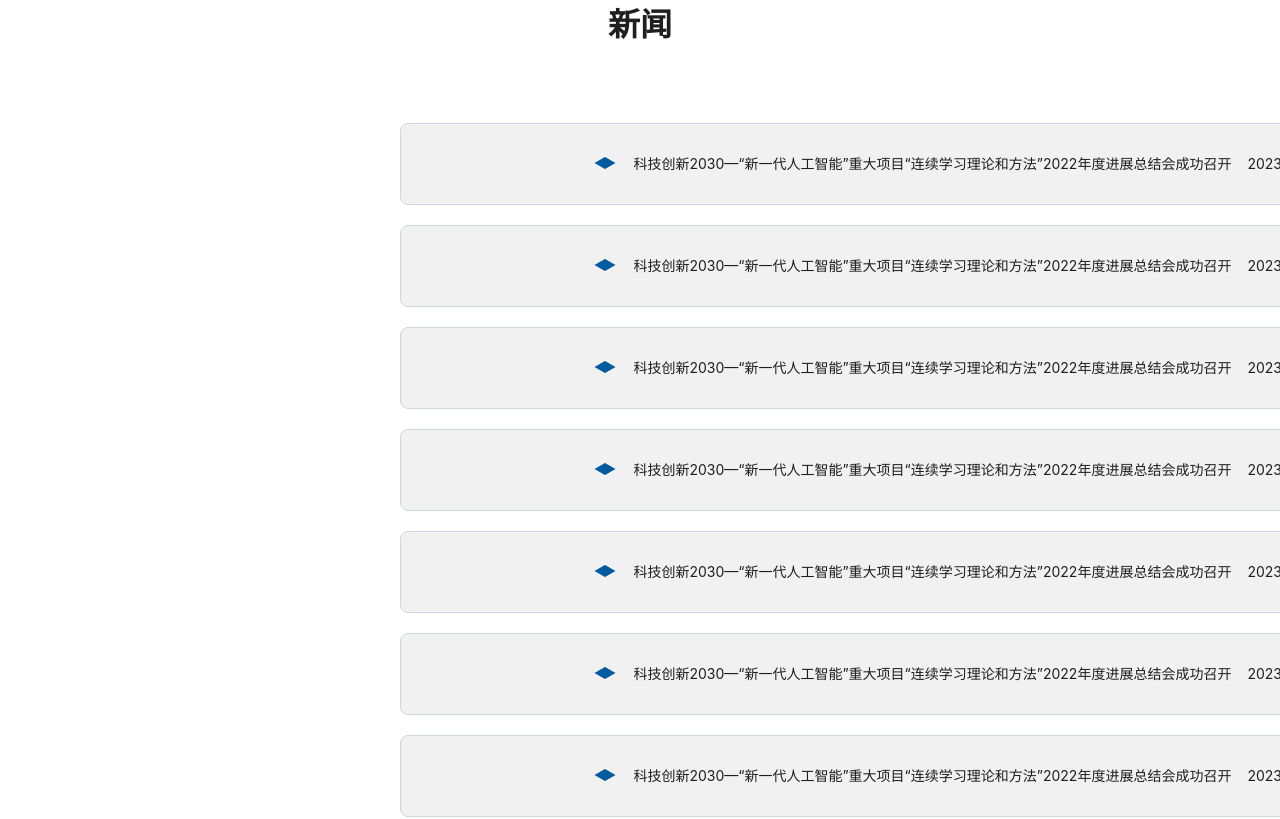
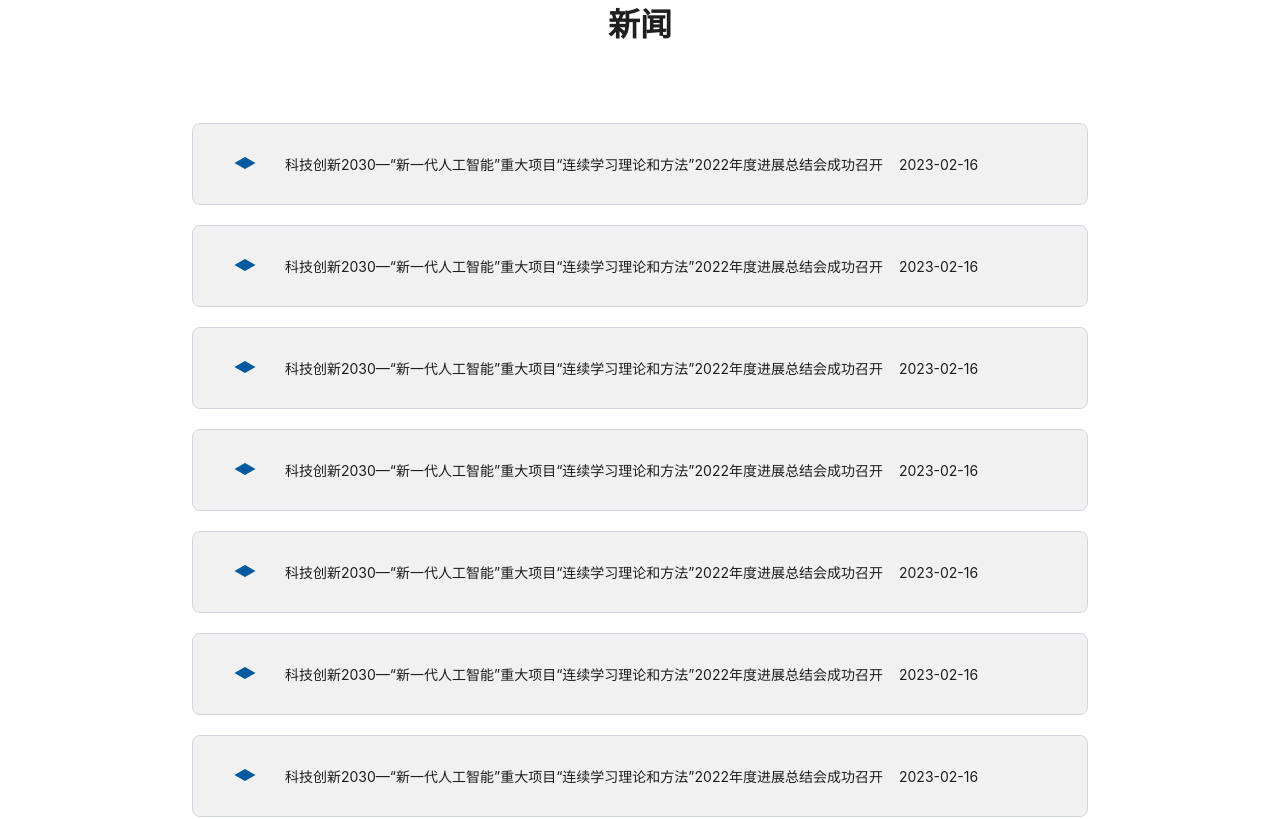
Before and after one commit to ccnulx98/ccnu-lab.github.io, a React (Vite) app: page / in a window 1280 px wide. Shown: the part 2440-3259 px from the top of the page. Built offline with nearby package versions, Linux system fonts and the light colour scheme.

Commit message:
modify TitleWrap

```diff
--- a/src/pages/web/Home/Home.tsx
+++ b/src/pages/web/Home/Home.tsx
@@ -13,13 +13,11 @@ import {
   HomeWrap,
   ImageWrap,
   TitleWrap,
-  NewsTitleWrap,
   FlexWrap,
   PrincipalBox,
   HomeProjectWrap,
   HomeProjectContentWrap,
   TrendListItem,
-  EllipsisBox,
 } from './styles';
 
 export default function Home() {
@@ -76,7 +74,7 @@ export default function Home() {
           }}
         />
       </ImageWrap>
-      <TitleWrap name="">
+      <TitleWrap>
         <Title level={1}>负责人介绍</Title>
       </TitleWrap>
       <FlexWrap>
@@ -89,16 +87,20 @@ export default function Home() {
         ))}
       </FlexWrap>
       <HomeProjectWrap>
-        <TitleWrap name="project">
-          <Title level={1}>项目简介</Title>
+        <TitleWrap>
+          <Title level={1} style={{margin: '0', paddingTop: '86px', paddingBottom: '73px'}}>
+            项目简介
+          </Title>
         </TitleWrap>
         <HomeProjectContentWrap>
           本项目围绕“连续学习理论与方法”这一科学内涵，针对“抗灾难性遗忘的知识表达问题、数据受限下的知识增扩问题和人在回路中的知识修正问题”三个关键科学问题，以知识为主线，形成一整套连续学习的理论、模型和方法，并实现应用验证和测试评估。具体地，1）建立连续学习理论方法，实现连续学习过程中的知识表达、知识增扩及人在回路的模型能力成长，形成知识和数据相融合的连续学习理论和模型；2）发展连续学习关键技术，突破零样本和小样本条件下的连续学习关键技术，探索面向室内机器人、电子商务和智能交通的应用任务；3）构建连续学习评测体系，开源基准数据集和软件框架，验证连续学习模型性能。本项目在连续学习范式层面和人机协同层面上具有重要理论科学价值、在实际应用层面上具有重要意义。通过本项目的研究，有望在连续学习理论方面取得突破，并在应用层面上形成一系列相关任务的开源基准数据集、软件框架及评测标准，打造连续学习应用示范新标杆。
         </HomeProjectContentWrap>
       </HomeProjectWrap>
-      <NewsTitleWrap>
-        <Title level={1}>新闻</Title>
-      </NewsTitleWrap>
+      <TitleWrap>
+        <Title level={1} style={{margin: '126px 0 59px 0'}}>
+          新闻
+        </Title>
+      </TitleWrap>
       {trendData.map((item) => (
         <TrendListItem key={item.title} onClick={() => navigate('/trend')}>
           <Space size={'middle'}>
@@ -106,10 +108,12 @@ export default function Home() {
               src={trend_icon}
               style={{
                 width: '24px',
+                marginLeft: '40px',
+                marginRight: '12px',
               }}
             />
-            <EllipsisBox>{item.title}</EllipsisBox>
-            <Text>{dayjs(item.createTime).format('YYYY-MM-DD')}</Text>
+            <div>{item.title}</div>
+            <div>{dayjs(item.createTime).format('YYYY-MM-DD')}</div>
           </Space>
         </TrendListItem>
       ))}
--- a/src/pages/web/Home/styles.ts
+++ b/src/pages/web/Home/styles.ts
@@ -1,4 +1,4 @@
-import styled, {css} from 'styled-components';
+import styled from 'styled-components';
 
 import home from '@/assets/images/home.png';
 import home_project_background from '@/assets/images/home_project_bg.png';
@@ -16,34 +16,7 @@ const ImageWrap = styled.div`
   background-size: cover;
 `;
 
-const TitleWrap = styled.div<{name?: string}>`
-  display: flex;
-  justify-content: center;
-  h1 {
-    margin: 0;
-  }
-  ${(props) =>
-    props.name == 'project'
-      ? css`
-          .ant-typography {
-            margin: 86px 0 73px 0;
-          }
-        `
-      : css`
-          .ant-typography {
-            margin: 127px 0 82px 0;
-          }
-        `}
-  .ant-typography {
-    font-style: normal;
-    font-weight: 800px;
-    font-size: 32px;
-    line-height: 39px;
-    /* margin: 127px 0 82px 0; */
-  }
-`;
-
-const NewsTitleWrap = styled.div`
+const TitleWrap = styled.div`
   display: flex;
   justify-content: center;
   h1 {
@@ -54,7 +27,7 @@ const NewsTitleWrap = styled.div`
     font-weight: 800px;
     font-size: 32px;
     line-height: 39px;
-    margin-bottom: 59px;
+    margin: 127px 0 82px 0;
   }
 `;
 
@@ -117,7 +90,6 @@ const HomeProjectWrap = styled.div`
   display: flex;
   justify-content: center;
   align-items: center;
-  margin-bottom: 126px;
 `;
 
 const HomeProjectContentWrap = styled.div`
@@ -133,19 +105,20 @@ const HomeProjectContentWrap = styled.div`
 
 const TrendListItem = styled.div`
   display: flex;
-  justify-content: center;
+  justify-content: left;
   align-items: center;
   background: #f1f1f1;
   border: 1px solid #d0d6de;
   border-radius: 8px;
   height: 82px;
-  width: 1120px;
+  /* width: 1120px; */
   position: relative;
   &:hover {
     background: #f1f1f1;
     border: 1px solid #2e6cfd;
   }
-  margin: 20px 400px;
+  margin: 20px 15%;
+  padding: 0;
 `;
 
 const EllipsisBox = styled.span`
@@ -153,7 +126,7 @@ const EllipsisBox = styled.span`
   max-width: 100%;
   overflow: hidden;
   white-space: nowrap;
-  text-overflow: ellipsis;
+  /* text-overflow: ellipsis; */
   word-break: break-all;
 `;
 
@@ -161,7 +134,6 @@ export {
   HomeWrap,
   ImageWrap,
   TitleWrap,
-  NewsTitleWrap,
   FlexWrap,
   PrincipalBox,
   HomeProjectWrap,
```
